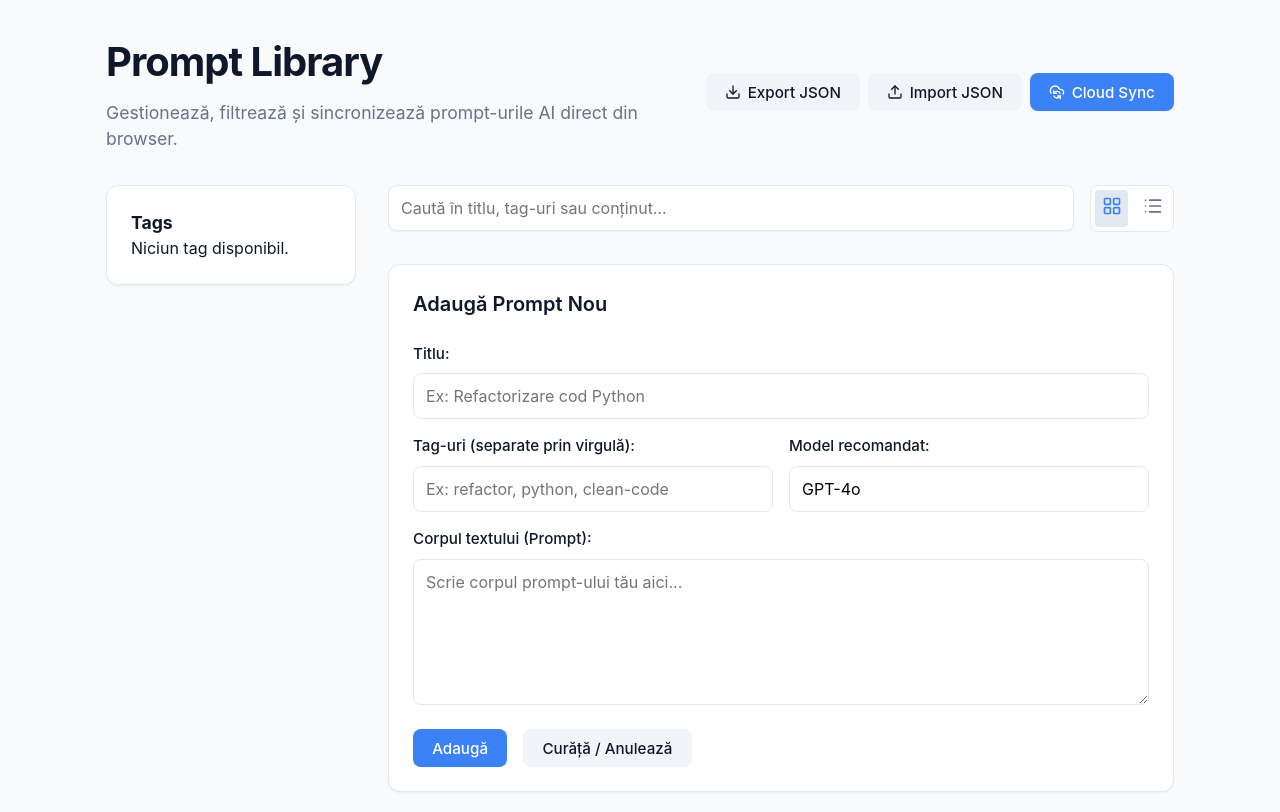
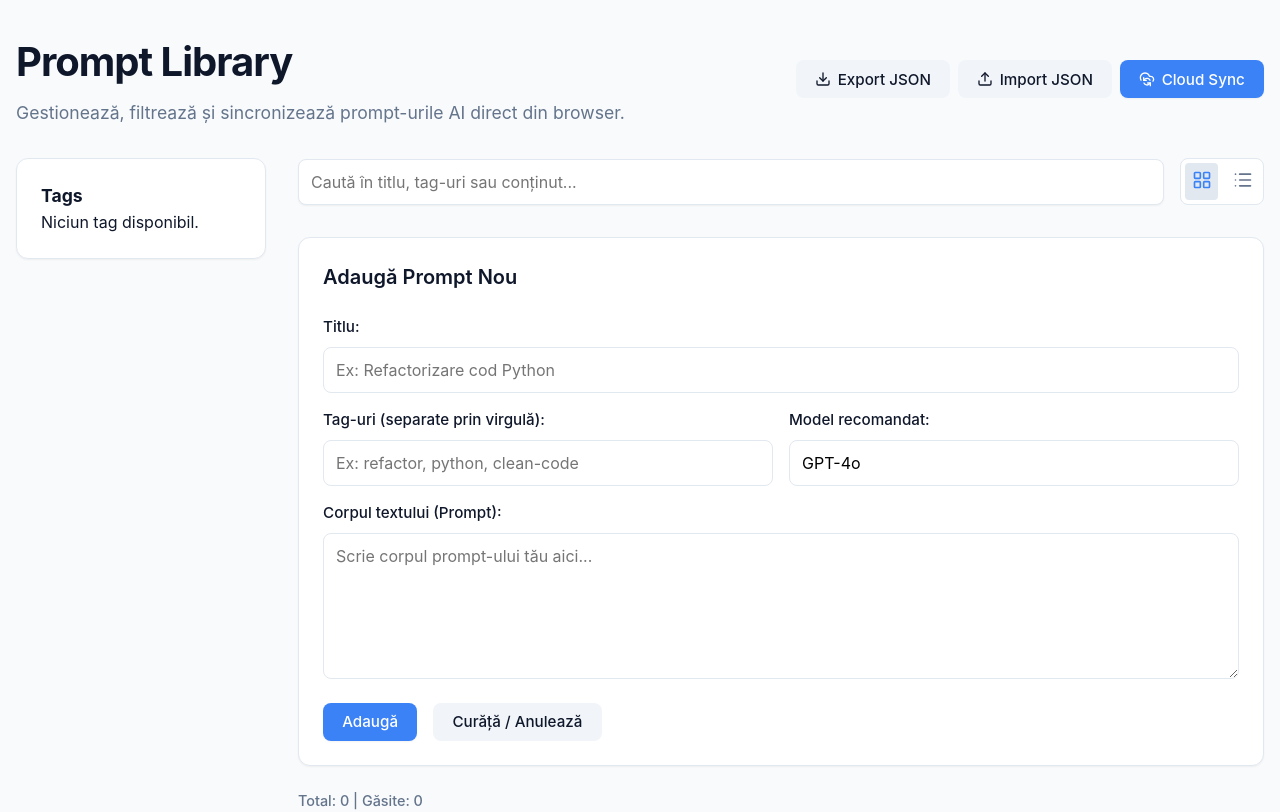
Before and after one commit to NaviAndrei/PromptLibrary, a React (Vite) app: page / in a window 1280 px wide. Shown: the top 812 px of the page. Built offline with nearby package versions, Linux system fonts and the light colour scheme.

Commit message:
style: expand container max-width to 1400px for 3+ column layouts

```diff
--- a/src/index.css
+++ b/src/index.css
@@ -34,9 +34,9 @@
   padding: 0;
 }
 
-/* Container principal ajustat pe centru cu 1100px lățime max pentru a permite view de grid generos */
+/* Container principal ajustat pe centru cu 1400px lățime max pentru a permite view de grid generos (3+ coloane) pe monitoare mari */
 .container {
-  max-width: 1100px;
+  max-width: 1400px;
   margin: 0 auto;
   padding: 2rem 1rem;
 }
```
